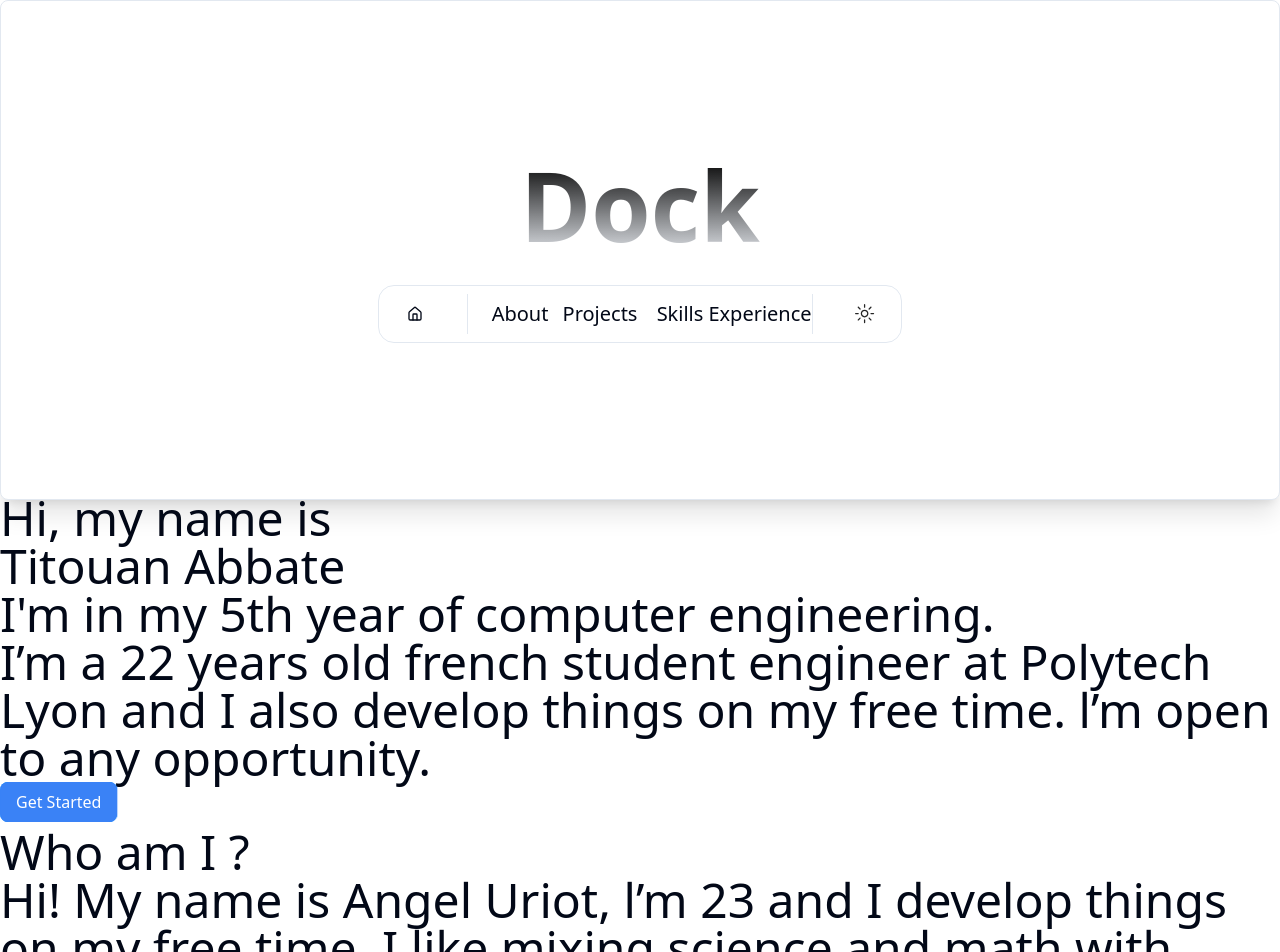
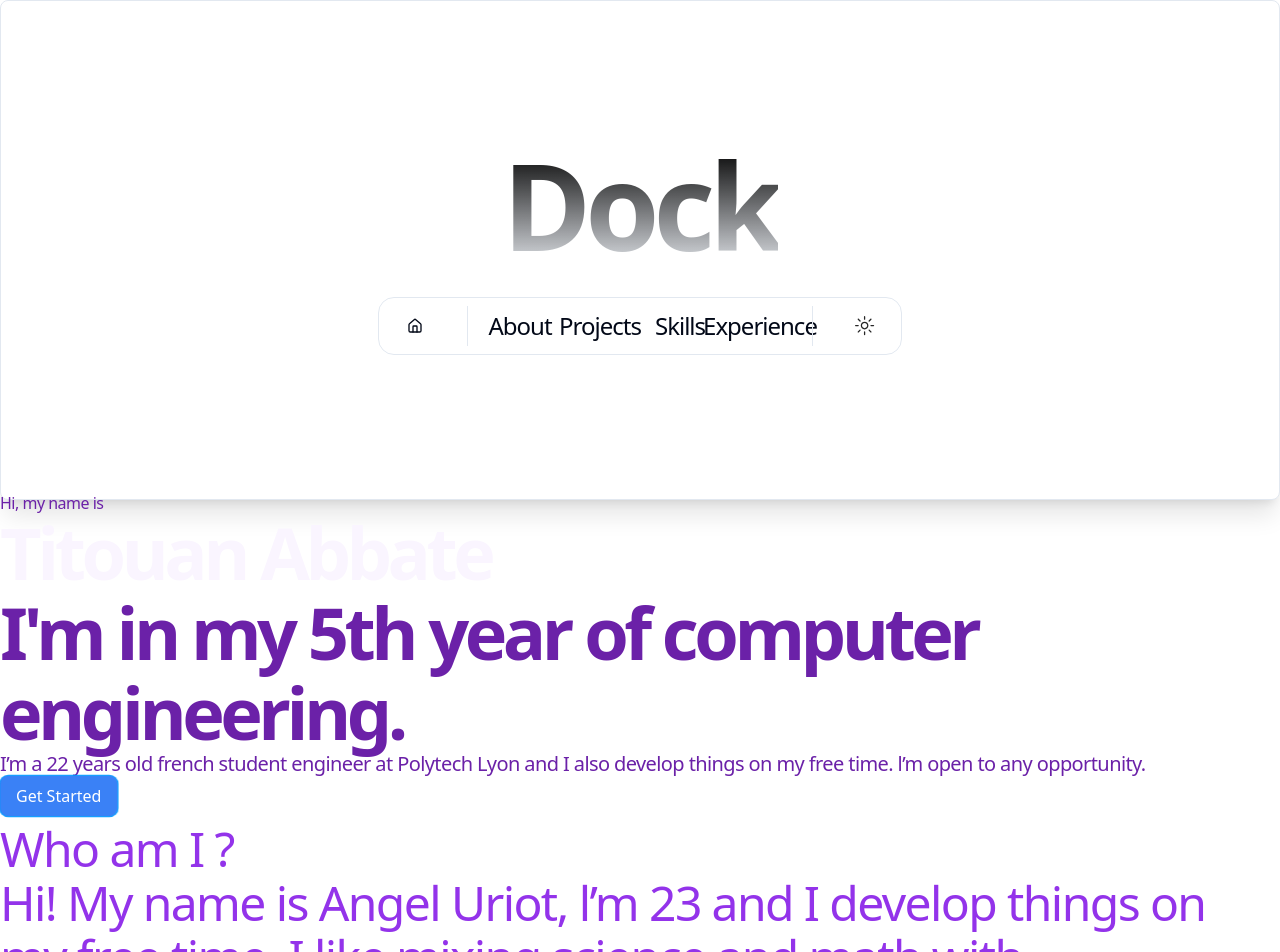
Before and after one commit to xXTitouanXx/PortfolioAbbateTitouan, a Next.js app in the folder client/: page / in a window 1280 px wide. Shown: the top 952 px of the page. Built offline with nearby package versions, Linux system fonts and the light colour scheme.

Commit message:
[ADD] gradient of colors and font

```diff
--- a/client/src/component/structure/short-presentation.tsx
+++ b/client/src/component/structure/short-presentation.tsx
@@ -14,23 +14,23 @@ export const ShortPresentation = () => {
     return (
         <section id="header">
             <BlurFade delay={0.25} inView>
-                <Typography>
+                <Typography variant="caption3" theme="Amethyst">
                     Hi, my name is
                 </Typography>
 
             </BlurFade>
             <BlurFade delay={0.25 * 2} inView>
-                <Typography>
+                <Typography variant="h1" theme="LavenderBlush">
                     Titouan Abbate
                 </Typography>
             </BlurFade>
             <BlurFade delay={0.25 * 4} inView>
-                <Typography>
+                <Typography variant="h1" theme="Amethyst">
                     I'm in my 5th year of computer engineering.
                 </Typography>
             </BlurFade>
             <BlurFade delay={0.25 * 6} inView>
-                <Typography>
+                <Typography variant="caption1" theme="Amethyst">
                     I’m a {age} years old french student engineer at Polytech Lyon and I also develop things on my free time. l’m open to any opportunity.
                 </Typography>
             </BlurFade>
--- a/client/src/component/typography.tsx
+++ b/client/src/component/typography.tsx
@@ -16,7 +16,7 @@ interface TypographyProps {
         | "caption3"
         | "caption4";
     component?: "h1" | "h2" | "h3" | "h4" | "div" | "p" | "span";
-    theme?: "secondary" | "primary" | "black" | "gray" | "white" | "danger" | "warning" | "success";
+    theme?: "LavenderBlush" | "LavenderMist" | "Mauve" | "LightOrchid" | "Orchid" | "MediumPurple" | "PurpleHeart" | "DarkPurple"| "Amethyst"| "DeepPurple"| "MidnightPurple";
     weight?: "regular" | "medium" | "semibold";
     className?: string;
     children: React.ReactNode;
@@ -25,7 +25,7 @@ interface TypographyProps {
 export const Typography = ({
                                variant = "h3",
                                component: Component = "div",
-                               theme = "black",
+                               theme = "PurpleHeart",
                                weight = "regular",
                                className,
                                children
@@ -76,30 +76,39 @@ export const Typography = ({
             break;
     }
     switch (theme) {
-        case "primary":
-            colorStyles = "text-primary"
-            break
-        case "white":
-            colorStyles = "text-white"
-            break
-        case "black":
-            colorStyles = "text-gray"
-            break
-        case "gray":
-            colorStyles = "text-gray-700"
-            break
-        case "secondary":
-            colorStyles = "text-secondary"
-            break
-        case "danger":
-            colorStyles = "text-alert-danger"
-            break
-        case "warning":
-            colorStyles = "text-alert-warning"
-            break
-        case "success":
-            colorStyles = "text-alert-success"
-            break
+        case "LavenderBlush":
+            colorStyles = "text-purple-50";
+            break;
+        case "LavenderMist":
+            colorStyles = "text-purple-100";
+            break;
+        case "Mauve":
+            colorStyles = "text-purple-200";
+            break;
+        case "LightOrchid":
+            colorStyles = "text-purple-300";
+            break;
+        case "Orchid":
+            colorStyles = "text-purple-400";
+            break;
+        case "MediumPurple":
+            colorStyles = "text-purple-500";
+            break;
+        case "PurpleHeart":
+            colorStyles = "text-purple-600";
+            break;
+        case "DarkPurple":
+            colorStyles = "text-purple-700";
+            break;
+        case "Amethyst":
+            colorStyles = "text-purple-800";
+            break;
+        case "DeepPurple":
+            colorStyles = "text-purple-900";
+            break;
+        case "MidnightPurple":
+            colorStyles = "text-purple-950";
+            break;
     }
     return <Component
         className={clsx(variantStyles, colorStyles, weight === "medium" && "font-medium", className)}>{children}</Component>;
--- a/client/src/styles/globals.css
+++ b/client/src/styles/globals.css
@@ -2,7 +2,12 @@
 @tailwind components;
 @tailwind utilities;
 
+@import url('https://fonts.googleapis.com/css2?family=Montserrat:ital,wght@0,100..900;1,100..900&display=swap');
+
 @layer base {
+  html {
+    font-family: montserrat, system-ui, sans-serif;
+  }
   :root {
     --background: 0 0% 100%;
     --foreground: 222.2 84% 4.9%;
--- a/client/tailwind.config.ts
+++ b/client/tailwind.config.ts
@@ -1,4 +1,4 @@
-import type { Config } from "tailwindcss";
+import type {Config} from "tailwindcss";
 
 const config = {
     darkMode: ["class"],
@@ -24,6 +24,19 @@ const config = {
                 ring: "hsl(var(--ring))",
                 background: "hsl(var(--background))",
                 foreground: "hsl(var(--foreground))",
+                purple: {
+                    50: "#faf5ff",   // LavenderBlush
+                    100: "#f3e8ff",  // LavenderMist
+                    200: "#e9d5ff",  // Mauve
+                    300: "#d8b4fe",  // LightOrchid
+                    400: "#c084fc",  // Orchid
+                    500: "#a855f7",  // MediumPurple
+                    600: "#9333ea",  // PurpleHeart
+                    700: "#7e22ce",  // DarkPurple
+                    800: "#6b21a8",  // Amethyst
+                    900: "#581c87",  // DeepPurple
+                    950: "#3b0764",  // MidnightPurple
+                },
                 primary: {
                     DEFAULT: "hsl(var(--primary))",
                     foreground: "hsl(var(--primary-foreground))",
@@ -53,6 +66,128 @@ const config = {
                     foreground: "hsl(var(--card-foreground))",
                 },
             },
+            fontSize: {
+                "8xl": [
+                    "120px",
+                    {
+                        lineHeight: "120px",
+                        letterSpacing: "-6px",
+                        fontWeight: "500",
+                    },
+                ],
+                "7xl": [
+                    "72px",
+                    {
+                        lineHeight: "80px",
+                        letterSpacing: "-4.5px",
+                        fontWeight: "600",
+                    },
+                ],
+                "6xl": [
+                    "55px",
+                    {
+                        lineHeight: "60px",
+                        letterSpacing: "-2.5px",
+                        fontWeight: "500",
+                    },
+                ],
+                "5xl": [
+                    "48px",
+                    {
+                        lineHeight: "54px",
+                        letterSpacing: "-1.6px",
+                        fontWeight: "500",
+                    },
+                ],
+                "4xl": [
+                    "36px",
+                    {
+                        lineHeight: "44px",
+                        letterSpacing: "-1.2px",
+                        fontWeight: "500",
+                    },
+                ],
+                "3xl": [
+                    "28px",
+                    {
+                        lineHeight: "34px",
+                        letterSpacing: "-0.8px",
+                        fontWeight: "500",
+                    },
+                ],
+                "2xl": [
+                    "24px",
+                    {
+                        lineHeight: "30px",
+                        letterSpacing: "-1px",
+                        fontWeight: "400",
+                    },
+                ],
+                xl: [
+                    "24px",
+                    {
+                        lineHeight: "30px",
+                        letterSpacing: "-1px",
+                        fontWeight: "400",
+                    },
+                ],
+                lg: [
+                    "21px",
+                    {
+                        lineHeight: "30px",
+                        letterSpacing: "-0.8px",
+                        fontWeight: "400",
+                    },
+                ],
+                base: [
+                    "17px",
+                    {
+                        lineHeight: "25px",
+                        letterSpacing: "-0.7px",
+                        fontWeight: "400",
+                    },
+                ],
+                sm: [
+                    "15px",
+                    {
+                        lineHeight: "23px",
+                        letterSpacing: "-0.6px",
+                        fontWeight: "400",
+                    },
+                ],
+                caption1: [
+                    "20px",
+                    {
+                        lineHeight: "24px",
+                        letterSpacing: "-0.6px",
+                        fontWeight: "400",
+                    },
+                ],
+                caption2: [
+                    "18px",
+                    {
+                        lineHeight: "20px",
+                        letterSpacing: "-0.3px",
+                        fontWeight: "400",
+                    },
+                ],
+                caption3: [
+                    "16px",
+                    {
+                        lineHeight: "18px",
+                        letterSpacing: "-0.5px",
+                        fontWeight: "400",
+                    },
+                ],
+                caption: [
+                    "13px",
+                    {
+                        lineHeight: "15px",
+                        letterSpacing: "-0.2px",
+                        fontWeight: "400",
+                    },
+                ],
+            },
             borderRadius: {
                 lg: "var(--radius)",
                 md: "calc(var(--radius) - 2px)",
@@ -60,16 +195,16 @@ const config = {
             },
             keyframes: {
                 "accordion-down": {
-          from: { height: "0" },
-          to: { height: "var(--radix-accordion-content-height)" },
+                    from: {height: "0"},
+                    to: {height: "var(--radix-accordion-content-height)"},
                 },
                 "accordion-up": {
-          from: { height: "var(--radix-accordion-content-height)" },
-          to: { height: "0" },
+                    from: {height: "var(--radix-accordion-content-height)"},
+                    to: {height: "0"},
                 },
                 pulse: {
-          "0%, 100%": { boxShadow: "0 0 0 0 var(--pulse-color)" },
-          "50%": { boxShadow: "0 0 0 8px var(--pulse-color)" },
+                    "0%, 100%": {boxShadow: "0 0 0 0 var(--pulse-color)"},
+                    "50%": {boxShadow: "0 0 0 8px var(--pulse-color)"},
                 },
             },
             animation: {
```
Lines whose indentation alone changed are shown as unchanged.
